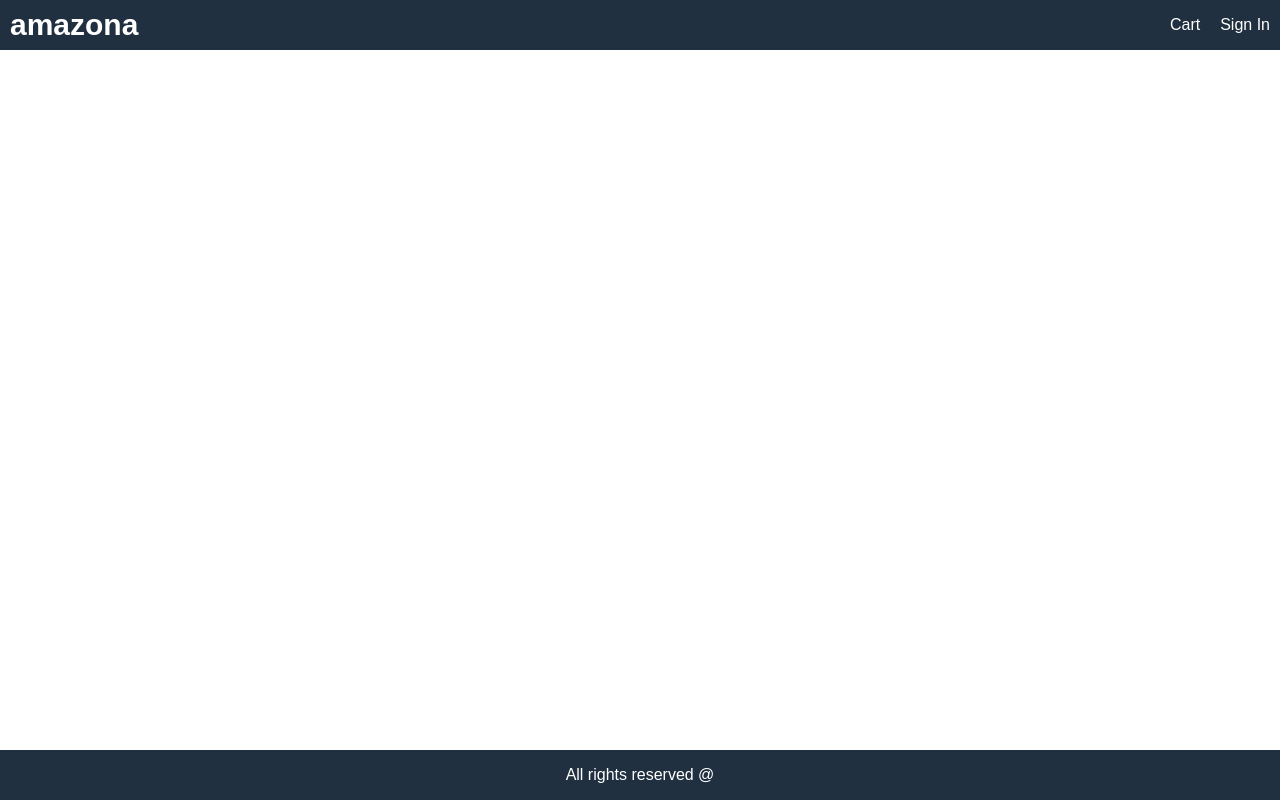
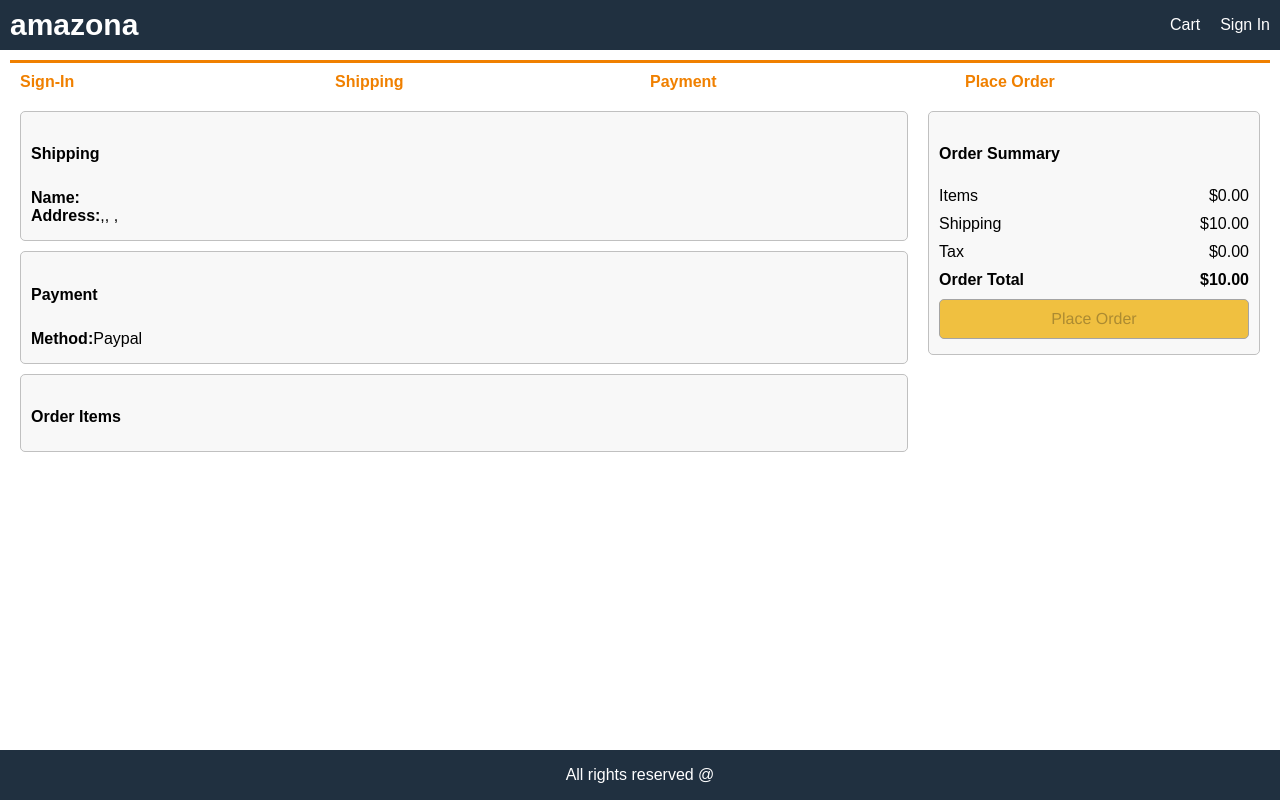
Before and after one commit to sumanyaram/amazona, a React (Create React App) app in the folder frontend/: page /placeorder in a window 1280 px wide. Built offline with nearby package versions, Linux system fonts and the light colour scheme.

Commit message:
place order screen

```diff
--- a/frontend/src/App.js
+++ b/frontend/src/App.js
@@ -5,6 +5,7 @@
 import CartScreen from './screens/CartScreen';
 import HomeScreen from './screens/HomeScreen';
 import PaymentMethodScreen from './screens/PaymentMethodScreen';
+import PlaceOrderScreen from './screens/PlaceOrderScreen';
 import ProductScreen from './screens/ProductScreen';
 import RegisterScreen from './screens/RegisterScreen';
 import ShippingAddressScreen from './screens/ShippingAddressScreen';
@@ -64,6 +65,7 @@
             <Route path="/register" component={RegisterScreen}></Route>
             <Route path="/shipping" component={ShippingAddressScreen}></Route>
             <Route path="/payment" component={PaymentMethodScreen}></Route>
+            <Route path="/placeorder" component={PlaceOrderScreen}></Route>
             <Route path="/" component={HomeScreen} exact={true}></Route>
         </main>
         <footer className="row center">
--- a/frontend/src/index.css
+++ b/frontend/src/index.css
@@ -169,8 +169,12 @@
 }
 
 
+.col-3 {
+  flex: 4 1 50rem;
+}
+
 .col-2 {
-  flex: 2 1 25rem;
+  flex: 1 1 25rem;
 }
 
 .col-1{
--- /dev/null
+++ b/frontend/src/screens/PlaceOrderScreen.js
@@ -0,0 +1,125 @@
+/* eslint-disable react/prop-types */
+import React from 'react';
+import { useSelector } from 'react-redux';
+import { Link } from 'react-router-dom';
+import CheckoutSteps from '../components/CheckoutSteps';
+
+function PlaceOrderScreen(props) {
+
+    const cart = useSelector(state => state.cart);
+    const { shippingAddress } = cart;
+    const { paymentMethod } = cart;
+    const { cartItems } = cart;
+
+    if (!cart.paymentMethod) {
+        props.history.push('/payment');
+    }
+
+    const toPrice = (num) => Number(num.toFixed(2)); // 5.125 => "5.12" => 5.12
+
+
+    cart.itemsPrice = toPrice(cartItems.reduce((a, c) => a + c.qty * c.price, 0));
+    cart.shippingPrice = cart.itemsPrice > 100 ? toPrice(0) : toPrice(10);
+    cart.taxPrice = toPrice(0.10 * cart.itemsPrice);
+    cart.totalPrice = cart.itemsPrice + cart.shippingPrice + cart.taxPrice;
+
+    const placeOrderHandler = () => {
+        // todo: dispatch place order
+    }
+
+    return (
+        <div>
+            <CheckoutSteps step1 step2 step3 step4></CheckoutSteps>
+            <div className="row top">
+                <div className="col-3">
+                    <ul>
+                        <li>
+                            <div className="card card-body">
+                                <h2>Shipping</h2>
+                                <p>
+                                    <strong>Name:</strong>{shippingAddress.fullName} <br />
+                                    <strong>Address:</strong>{shippingAddress.address},
+                                    {shippingAddress.city}, {shippingAddress.postalCode},
+                                    {shippingAddress.country} <br />
+                                </p>
+                            </div>
+                        </li>
+                        <li>
+                            <div className="card card-body">
+                                <h2>Payment</h2>
+                                <p>
+                                    <strong>Method:</strong>{paymentMethod} <br />
+                                </p>
+                            </div>
+                        </li>
+                        <li>
+                            <div className="card card-body">
+                                <h2>Order Items</h2>
+                                <ul>
+                                {
+                                    cartItems.map((item) =>
+                                        <li key={item.product}>
+                                            <div className="row">
+                                                <div>
+                                                    <img src={item.image} alt={item.name} className="small"></img>
+                                                </div>
+                                                <div className="min-30">
+                                                    <Link to={`/product/${item.product}`}>{item.name}</Link>
+                                                </div>
+
+                                                <div>
+                                                    {item.qty} x ${item.price} = ${item.qty * item.price.toFixed(2)}
+                                                </div>
+                                            </div>
+                                        </li>)
+                                }
+                            </ul>
+                            </div>
+                        </li>
+                    </ul>
+                </div>
+                <div className="col-2">
+                    <div className="card card-body">
+                        <ul>
+                            <li>
+                                <h2>Order Summary</h2>
+                            </li>
+                            <li>
+                                <div className="row">
+                                    <div>Items</div>
+                                    <div>${cart.itemsPrice.toFixed(2)}</div>
+                                </div>
+                            </li>
+                            <li>
+                                <div className="row">
+                                    <div>Shipping</div>
+                                    <div>${cart.shippingPrice.toFixed(2)}</div>
+                                </div>
+                            </li>
+                            <li>
+                                <div className="row">
+                                    <div>Tax</div>
+                                    <div>${cart.taxPrice.toFixed(2)}</div>
+                                </div>
+                            </li>
+                            <li>
+                                <div className="row">
+                                    <div><strong>Order Total</strong></div>
+                                    <div><strong>${cart.totalPrice.toFixed(2)}</strong></div>
+                                </div>
+                            </li>
+                            <li>
+                                <button type="button" onClick={placeOrderHandler} className="primary block"
+                                disabled={cartItems.length == 0}>
+                                    Place Order
+                                </button>
+                            </li>
+                        </ul>
+                    </div>
+                </div>
+            </div>
+        </div>
+    )
+}
+
+export default PlaceOrderScreen
```
